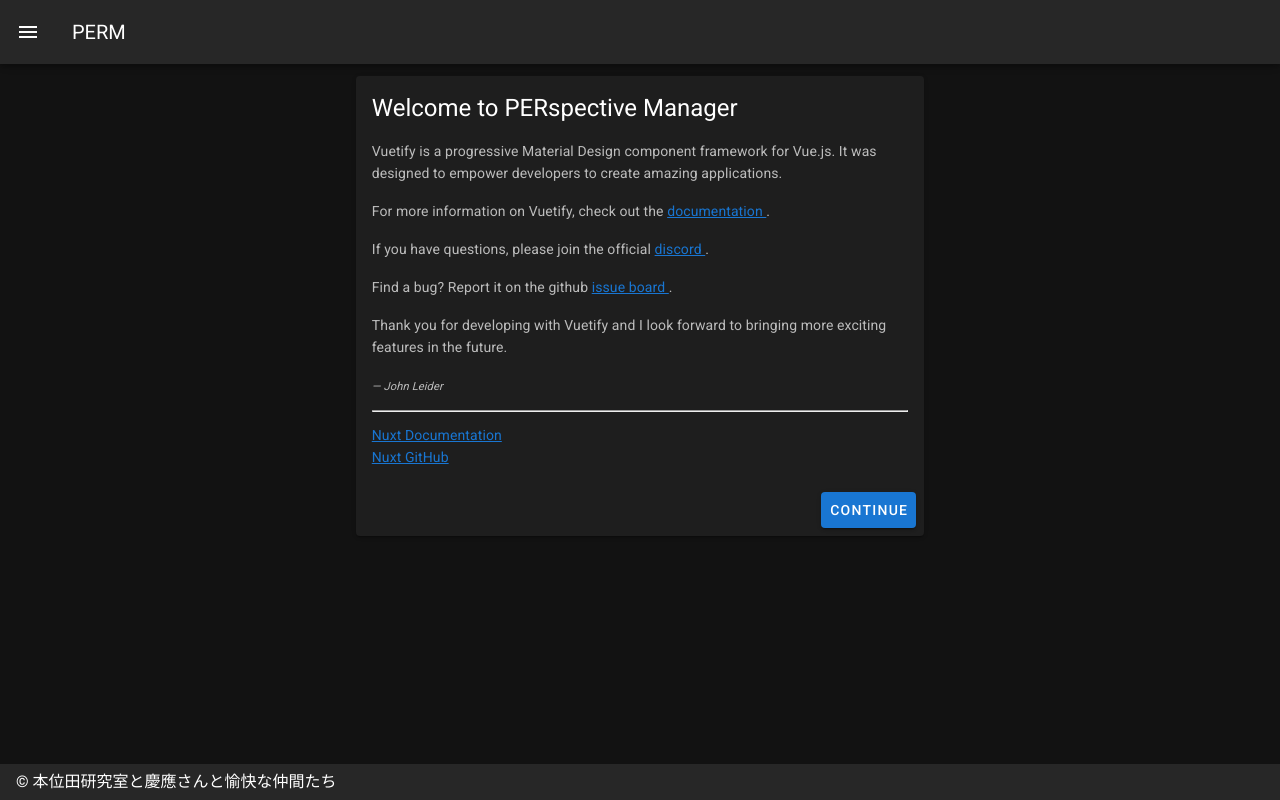
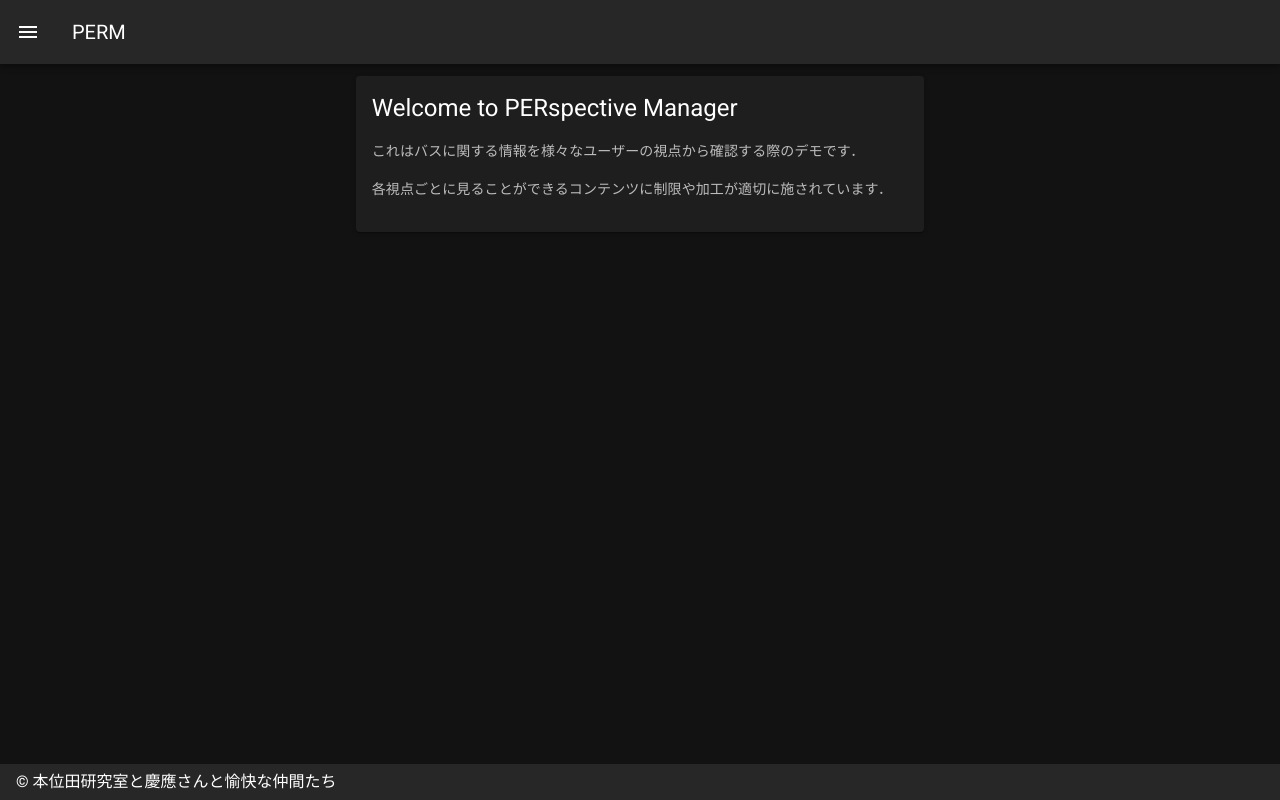
Before and after one commit to k-kuwa987/PERM, a Nuxt app: page / in a window 1280 px wide. Built offline with nearby package versions, Linux system fonts and the light colour scheme.

Commit message:
fix index info

```diff
--- a/pages/index.vue
+++ b/pages/index.vue
@@ -7,85 +7,18 @@
         </v-card-title>
         <v-card-text>
           <p>
-            Vuetify is a progressive Material Design component framework for
-            Vue.js. It was designed to empower developers to create amazing
-            applications.
+            これはバスに関する情報を様々なユーザーの視点から確認する際のデモです．
           </p>
+
           <p>
-            For more information on Vuetify, check out the
-            <a
-              href="https://vuetifyjs.com"
-              target="_blank"
-              rel="noopener noreferrer"
-            >
-              documentation </a
-            >.
+            各視点ごとに見ることができるコンテンツに制限や加工が適切に施されています．
           </p>
-          <p>
-            If you have questions, please join the official
-            <a
-              href="https://chat.vuetifyjs.com/"
-              target="_blank"
-              rel="noopener noreferrer"
-              title="chat"
-            >
-              discord </a
-            >.
-          </p>
-          <p>
-            Find a bug? Report it on the github
-            <a
-              href="https://github.com/vuetifyjs/vuetify/issues"
-              target="_blank"
-              rel="noopener noreferrer"
-              title="contribute"
-            >
-              issue board </a
-            >.
-          </p>
-          <p>
-            Thank you for developing with Vuetify and I look forward to bringing
-            more exciting features in the future.
-          </p>
-          <div class="text-xs-right">
-            <em><small>&mdash; John Leider</small></em>
-          </div>
-          <hr class="my-3" />
-          <a
-            href="https://nuxtjs.org/"
-            target="_blank"
-            rel="noopener noreferrer"
-          >
-            Nuxt Documentation
-          </a>
-          <br />
-          <a
-            href="https://github.com/nuxt/nuxt.js"
-            target="_blank"
-            rel="noopener noreferrer"
-          >
-            Nuxt GitHub
-          </a>
         </v-card-text>
-        <v-card-actions>
-          <v-spacer />
-          <v-btn color="primary" nuxt to="/inspire">
-            Continue
-          </v-btn>
-        </v-card-actions>
       </v-card>
     </v-col>
   </v-row>
 </template>
 
 <script>
-import Logo from "~/components/Logo.vue";
-import VuetifyLogo from "~/components/VuetifyLogo.vue";
-
-export default {
-  components: {
-    Logo,
-    VuetifyLogo
-  }
-};
+export default {};
 </script>
```
